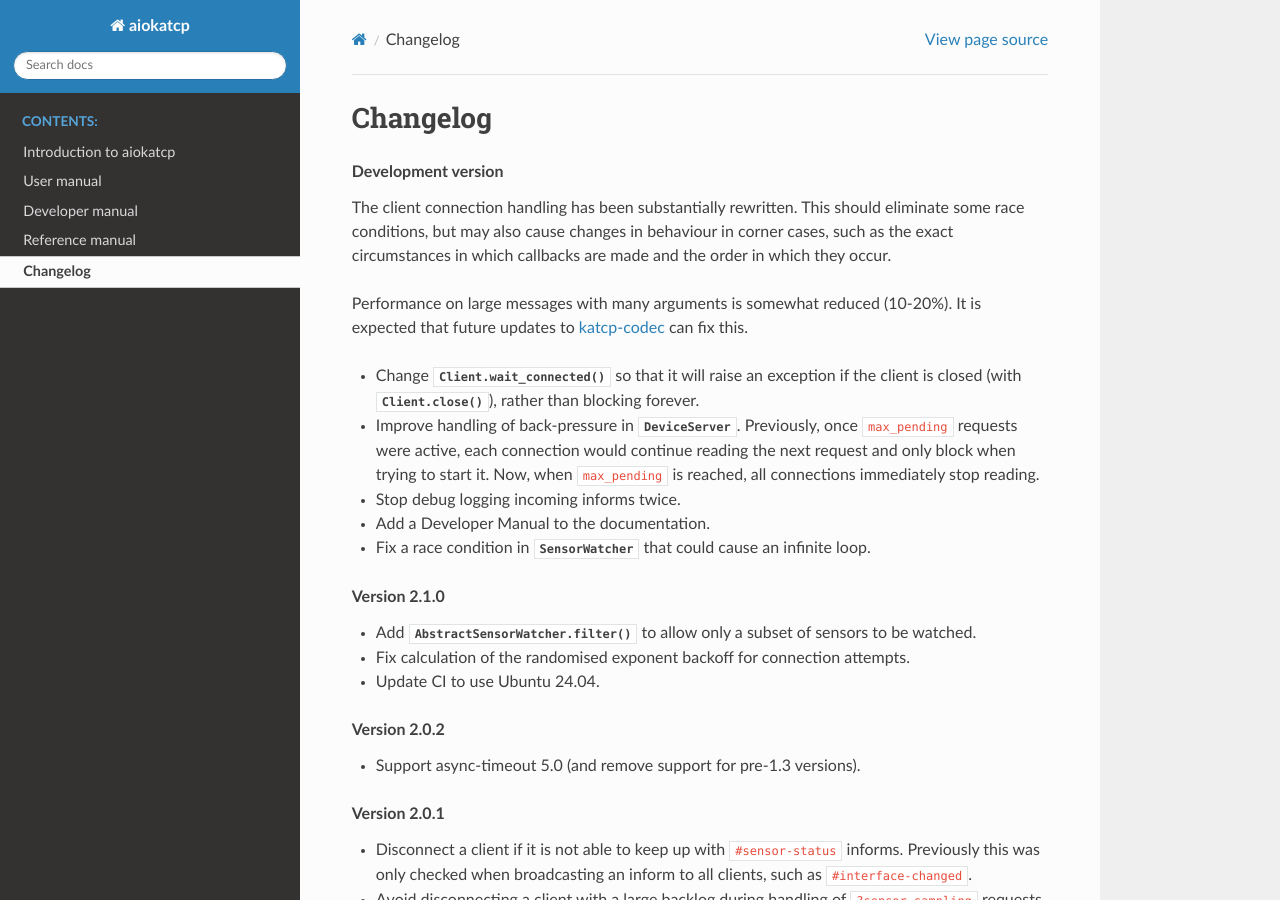
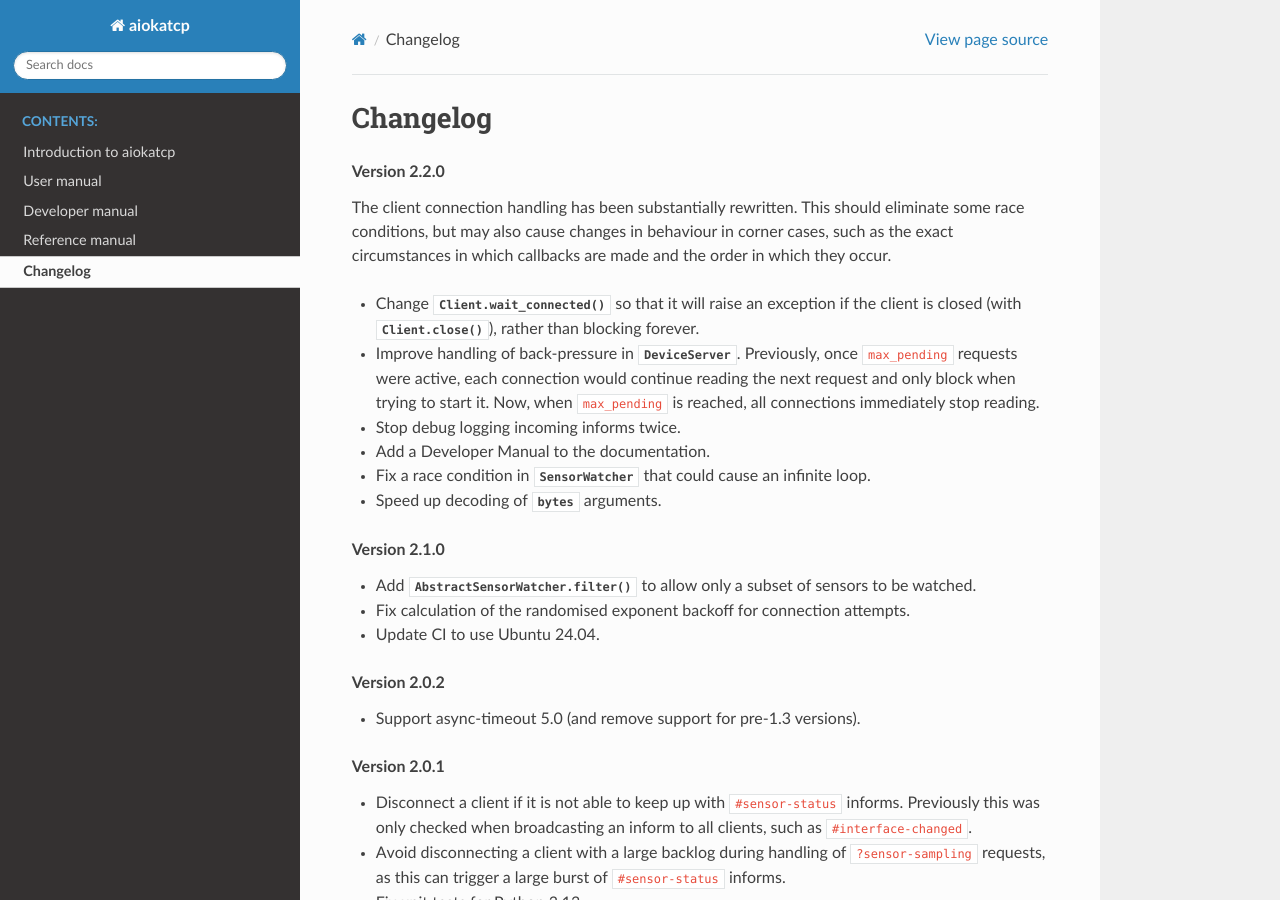
Before and after one commit to ska-sa/aiokatcp, a Sphinx documentation site: the page built from doc/changelog.rst, in a window 1280 px wide and 900 px high. Built offline with Sphinx 7.4.7 and the Read the Docs theme 3.1.0, drawn with Linux system fonts in a browser that asks for light colours; the version number could not be read and is left out.

Commit message:
Update changelog for 2.2.0 release

```diff
--- a/doc/changelog.rst
+++ b/doc/changelog.rst
@@ -1,16 +1,12 @@
 Changelog
 =========
 
-.. rubric:: Development version
+.. rubric:: Version 2.2.0
 
 The client connection handling has been substantially rewritten. This should
 eliminate some race conditions, but may also cause changes in behaviour in
 corner cases, such as the exact circumstances in which callbacks are made and
 the order in which they occur.
-
-Performance on large messages with many arguments is somewhat reduced
-(10-20%). It is expected that future updates to
-`katcp-codec <https://katcp-codec.readthedocs.io/>`__ can fix this.
 
 - Change :meth:`.Client.wait_connected` so that it will raise an exception if
   the client is closed (with :meth:`.Client.close`), rather than blocking
@@ -23,6 +19,7 @@ Performance on large messages with many arguments is somewhat reduced
 - Add a Developer Manual to the documentation.
 - Fix a race condition in :class:`.SensorWatcher` that could cause an infinite
   loop.
+- Speed up decoding of :class:`bytes` arguments.
 
 .. rubric:: Version 2.1.0
 
```
